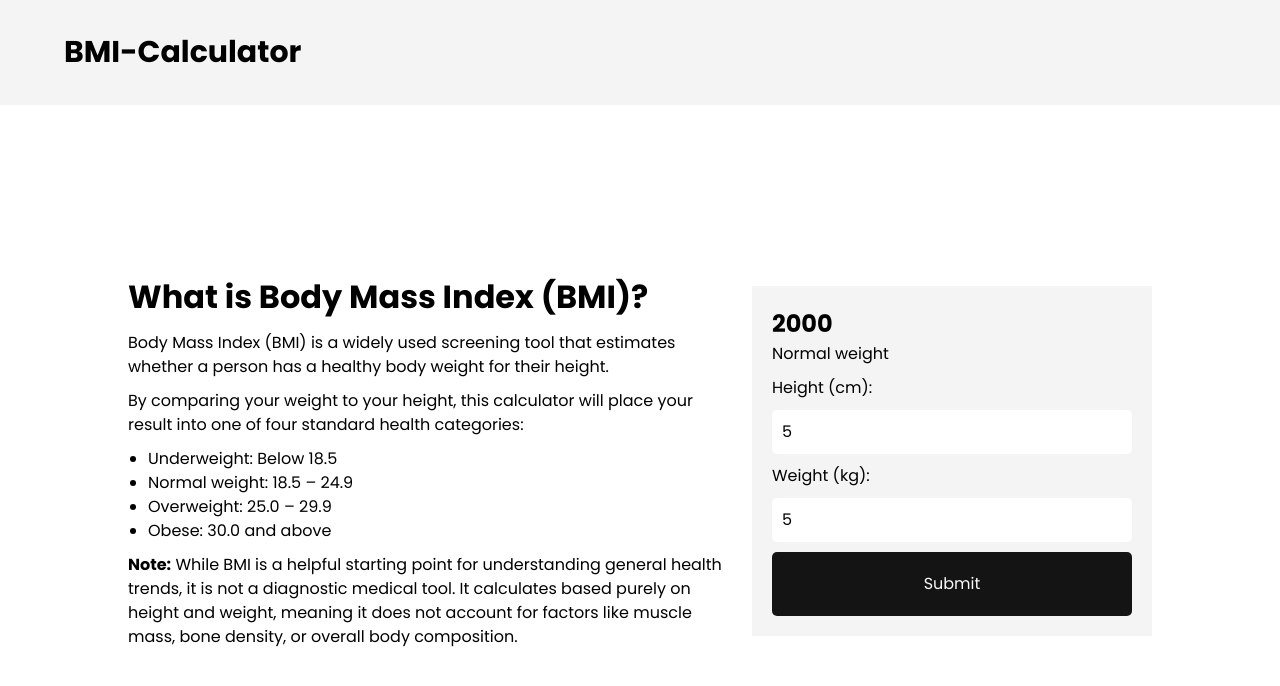
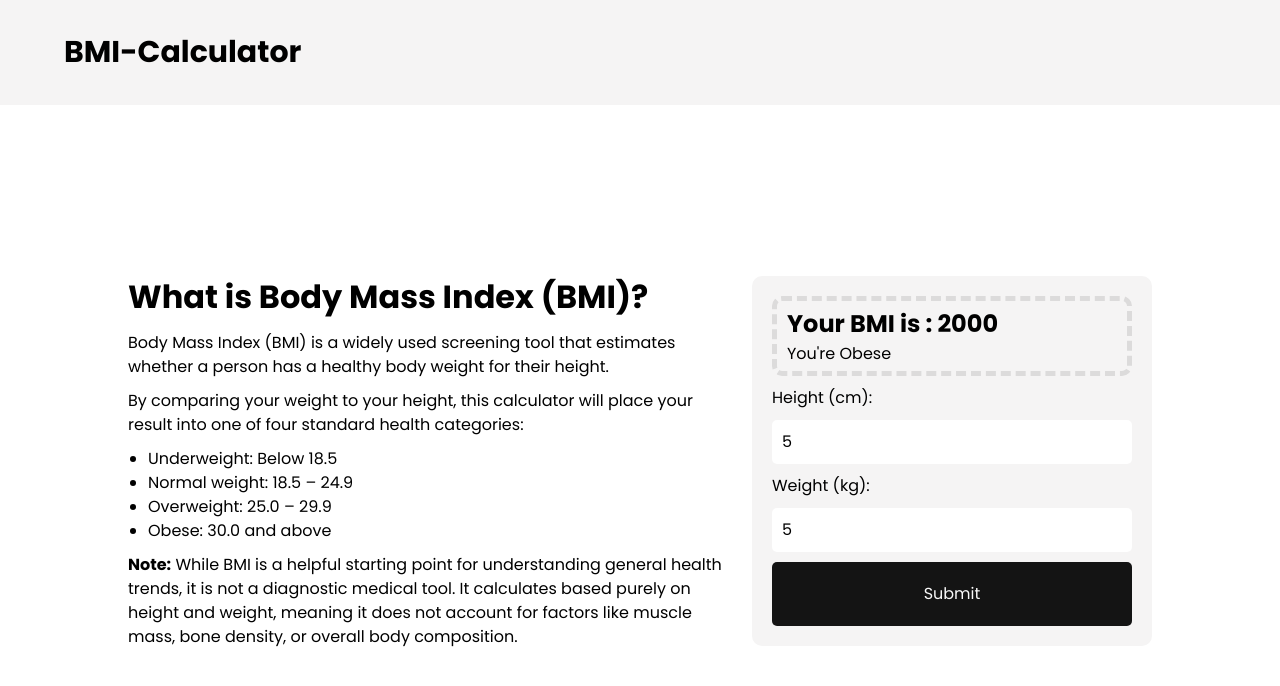
Before and after one commit to ifeanyi234/bmi-calculator, a plain HTML site: page index.html in a window 1280 px wide. Both pictures are taken after typing "5", "5" into the empty fields and a click on the input 952 px from the left and 548 px from the top of the page. Drawn offline with Linux system fonts and the light colour scheme; a web font is replaced by a local one.

Commit message:
refactored and added style to the BMI desc output

```diff
--- a/script.js
+++ b/script.js
@@ -6,6 +6,7 @@ const heightInp = document.querySelector("#height");
 const weightInp = document.querySelector("#weight");
 const btn = document.querySelector("#submit");
 const err = document.querySelector(".error");
+let bmi = 0;
 
 const calcBmi = function (height, weight) {
   return parseFloat((weight / (height / 100) ** 2).toFixed(1));
@@ -32,9 +33,12 @@ btn.addEventListener("click", function (e) {
     // Remove active class from error
     err.classList.remove("active");
 
+    // bmi value
+    bmi = calcBmi(height, weight);
+
     // Display
     output.style.display = "flex";
-    dispBmi.innerHTML = calcBmi(height, weight);
+    dispBmi.innerHTML = `Your BMI is : ${bmi}`;
     dispDesc.innerHTML = getBmiDesc(bmi);
   }
 });
--- a/style.css
+++ b/style.css
@@ -260,6 +260,9 @@ header {
   justify-content: center;
 }
 .output {
+  border: 5px dashed #dcdbdb;
+  border-radius: 10px;
+  padding: 5px 10px;
   display: none;
 }
 form {
@@ -305,6 +308,7 @@ input[type="submit"]:active {
   }
   .bmi-container {
     min-width: 400px;
+    border-radius: 10px;
   }
 }
 @media (min-width: 1400px) {
```
